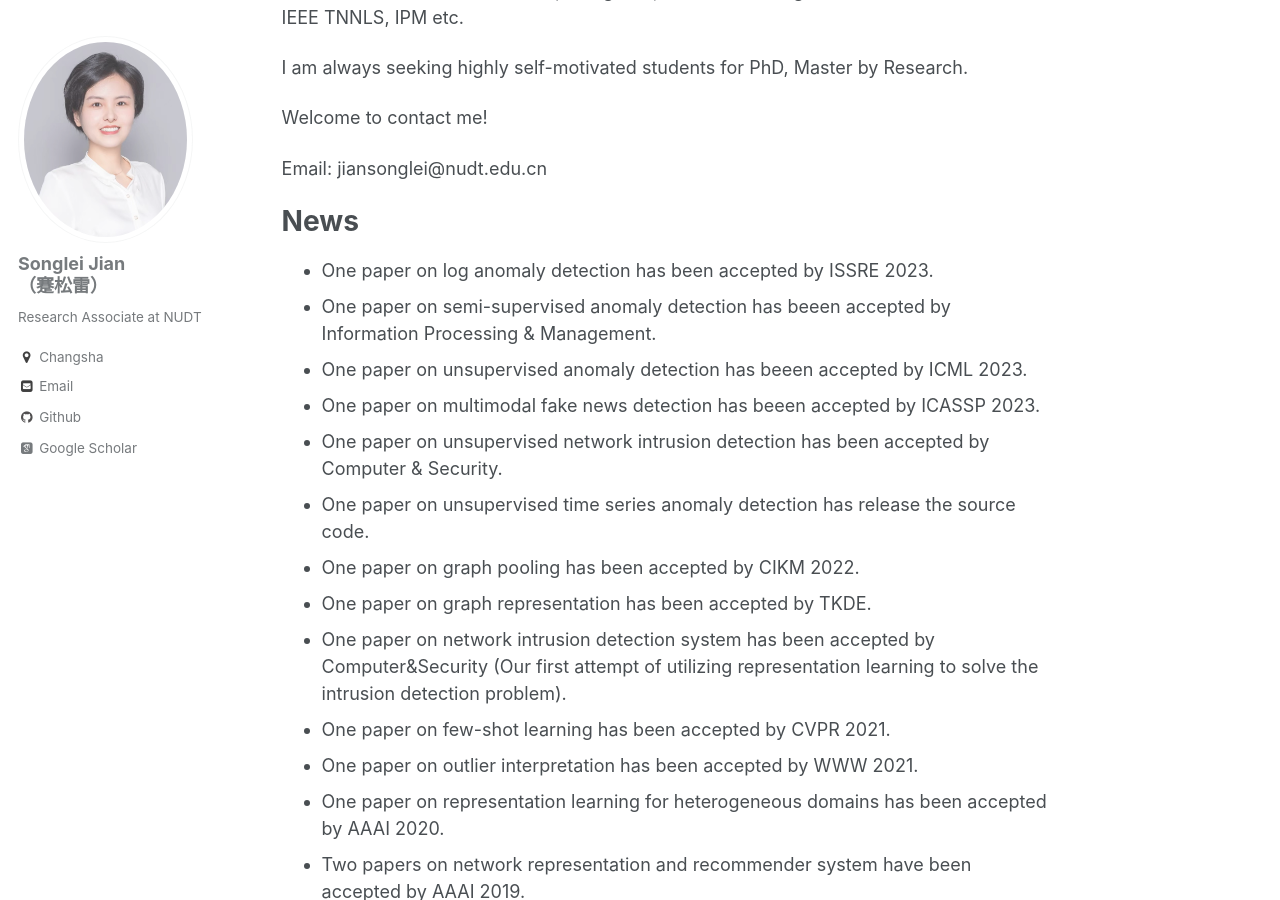
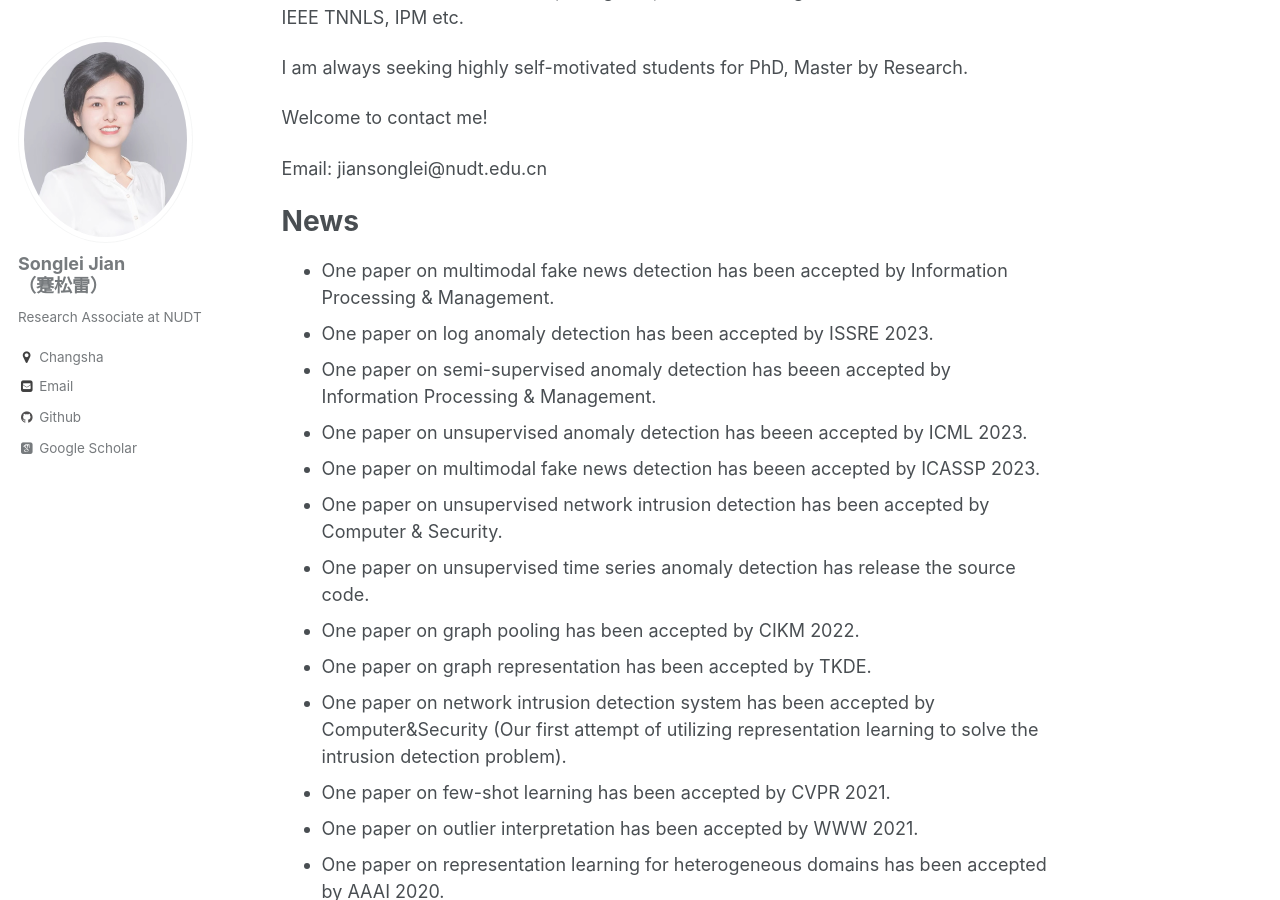
Before and after one commit to jiansonglei/jiansonglei.github.io, a Jekyll site: the page built from _pages/about.md, in a window 1280 px wide and 900 px high, scrolled down 477 px. Built offline with Jekyll 4.4.1, drawn with Linux system fonts in a browser that asks for light colours; some web fonts are replaced; a script that is not in the unit is left out.

Commit message:
Update about.md

```diff
--- a/_pages/about.md
+++ b/_pages/about.md
@@ -20,6 +20,7 @@ Email: jiansonglei@nudt.edu.cn
 
 News
 ========
+* One paper on multimodal fake news detection has been accepted by Information Processing & Management.
 * One paper on log anomaly detection has been accepted by ISSRE 2023.
 * One paper on semi-supervised anomaly detection has beeen accepted by Information Processing & Management.
 * One paper on unsupervised anomaly detection has beeen accepted by ICML 2023.
```
